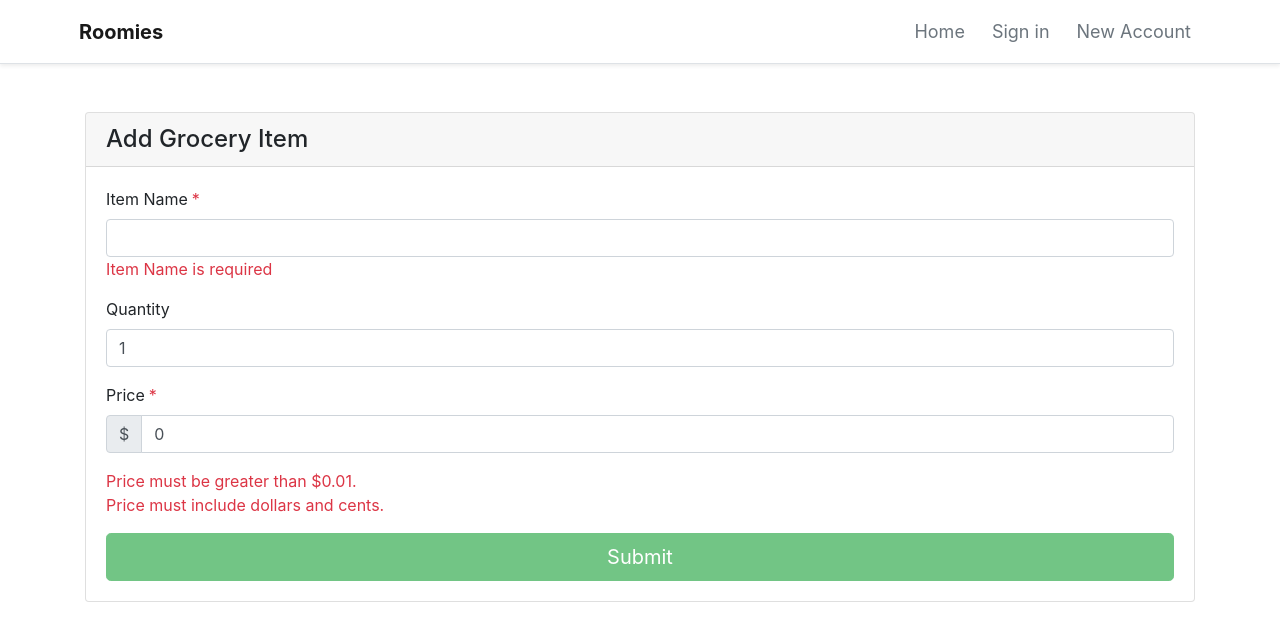
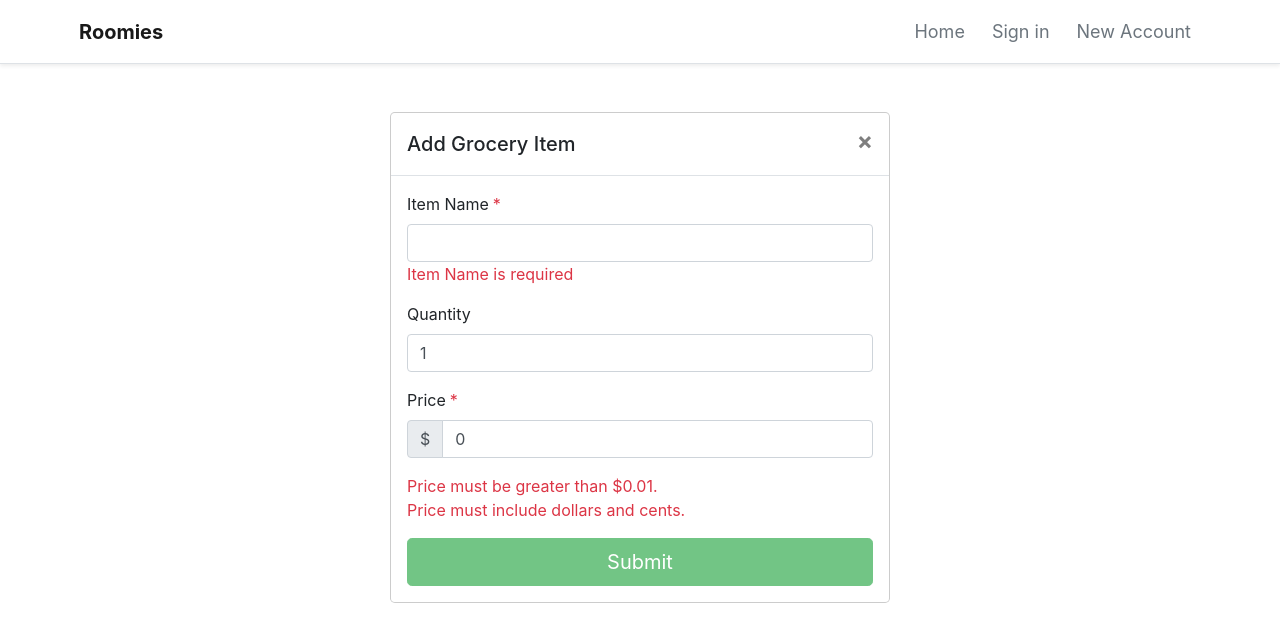
Before and after one commit to HeidiTran/Roomies, an Angular app in the folder roomies-client/: page /addGroceryItem in a window 1280 px wide. Shown: the top 642 px of the page. Built offline with nearby package versions, Linux system fonts and the light colour scheme.

Commit message:
Convert add grocery item form and add chore task form from card to modal

```diff
--- a/roomies-client/src/app/add-chore-task/add-chore-task.component.html
+++ b/roomies-client/src/app/add-chore-task/add-chore-task.component.html
@@ -1,7 +1,12 @@
-<div class="container">
-    <div class="card">
-        <h4 class="card-header">Add Chore Task</h4>
-        <div class="card-body">
+<div class="modal-dialog">
+    <div class="modal-content">
+      <div class="modal-header">
+        <h5 class="modal-title">Add Chore Task</h5>
+        <button type="button" class="close" data-dismiss="modal" aria-label="Close">
+          <span aria-hidden="true">&times;</span>
+        </button>
+      </div>
+      <div class="modal-body">
             <form [formGroup]="addChoreTaskForm" (ngSubmit)="onSubmit()">
                 <!-- Task Name -->
                 <div class="form-group">
--- a/roomies-client/src/app/add-grocery-item/add-grocery-item.component.html
+++ b/roomies-client/src/app/add-grocery-item/add-grocery-item.component.html
@@ -1,7 +1,12 @@
-<div class="container">
-  <div class="card">
-    <h4 class="card-header">Add Grocery Item</h4>
-    <div class="card-body">
+<div class="modal-dialog">
+  <div class="modal-content">
+    <div class="modal-header">
+      <h5 class="modal-title">Add Grocery Item</h5>
+      <button type="button" class="close" data-dismiss="modal" aria-label="Close">
+        <span aria-hidden="true">&times;</span>
+      </button>
+    </div>
+    <div class="modal-body">
       <form [formGroup]="addGroceryItemForm" (ngSubmit)="onSubmit()">
         <!-- Item Name -->
         <div class="form-group">
```
